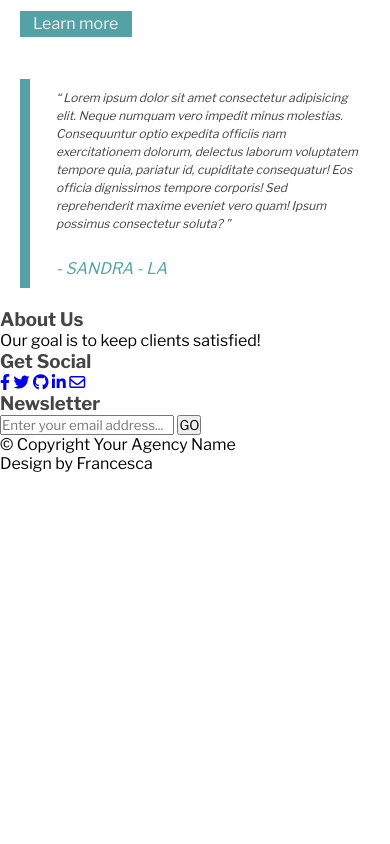
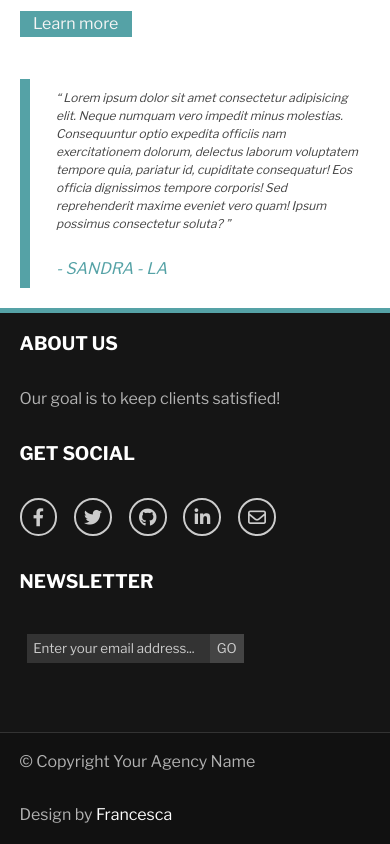
Before and after one commit to takumi-tsuka/11-class-05, a plain HTML site: page index.html in a window 390 px wide. Shown: the part 2155-2999 px from the top of the page. Before the commit the page ends 2628 px from the top, so only its background shows below. Drawn offline with nearby package versions, Linux system fonts and the light colour scheme.

Commit message:
mobile:footer is done

```diff
--- a/css/style.css
+++ b/css/style.css
@@ -122,6 +122,90 @@ a {
       row-gap: 5vh;
    }
 
+   /* FOOTER */
+   footer{
+    background-color: var(--defaultBlack);
+    row-gap: 5vh;
+    border-top: 5px solid var(--defaultColor);
+   }
+
+   footer > article,
+   footer aside,
+   footer section,
+   footer > article > article{
+    display: flex;
+    flex-direction: column;
+    row-gap: 4vh;
+   }
+
+
+   footer a{
+    font-size: 18px;
+    color: var(--defaultGray);
+    border-radius: 50%;
+    border: 2px solid var(--defaultGray);
+    height: 4vh;
+    width: 4vh;
+    display: flex;
+    justify-content: center;
+    align-items: center;
+   }
+
+   footer section > aside{
+    flex-direction: row;
+    column-gap: 2vh;
+   }
+
+   aside > form{
+    padding: 2%;
+    display: flex;
+   }
+
+   input{
+    padding: 2%;
+    border: none;
+    background-color: var(--lightBlack2);
+   }
+
+   [type="email"]{
+    background-color: var(--lightBlack);
+   }
+
+   input,
+   input::placeholder{
+    color: var(--defaultGray);
+   }
+
+   footer > section{
+    background-color: var(--darkerBlack);
+   }
+
+   footer > section,
+   footer > article{
+    padding: 5%;
+   }
+   footer span{
+    color: white;
+   }
+
+   footer > section{
+    border-top: 1px solid var(--lightBlack);
+   }
+
+   footer h3{
+    text-transform: uppercase;
+    color: white;
+   }
+
+   footer p{
+    color: var(--darkerGray);
+    }
+
+
+
+
+   /* FOOTER END */
+
    /* FEATURES SECTION */
    .features {
       row-gap: 5vh;
```
